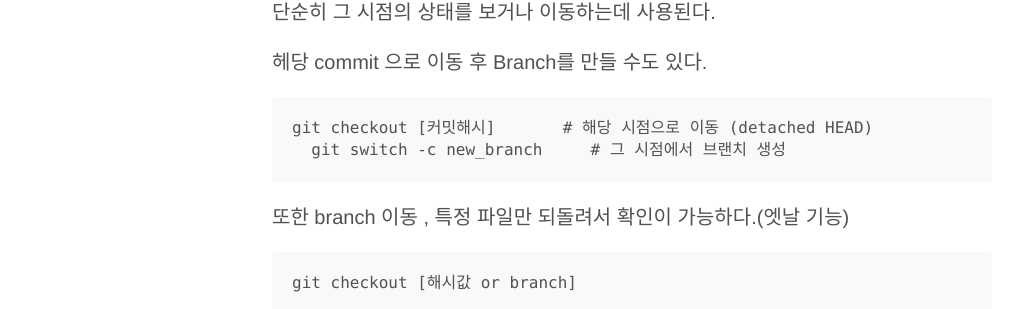
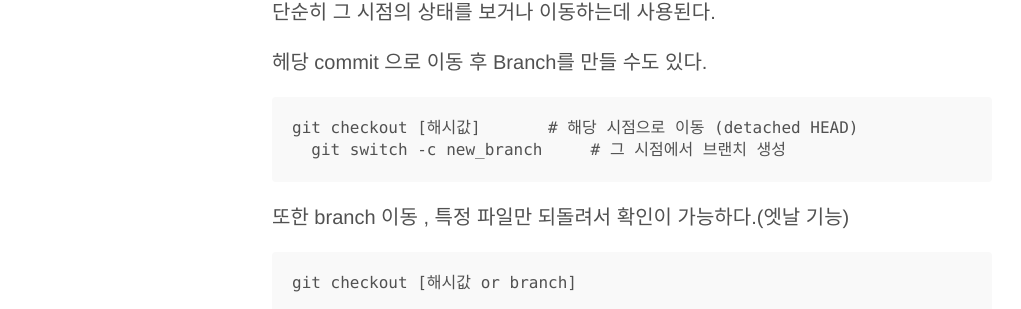
Before and after one commit to moon-akdong/moon-akdong.github.io, a Jekyll site: the page built from _posts/Github/2025-05-20-git-commit.md, in a window 1280 px wide and 900 px high, scrolled down 5746 px. Shown: the part 142-451 px from the top of the window, without its empty margins (8-1029 px from the left). Built offline with Jekyll 4.4.1, drawn with Linux system fonts in a browser that asks for light colours; some web fonts are replaced.

````diff
--- a/_posts/Github/2025-05-20-git-commit.md
+++ b/_posts/Github/2025-05-20-git-commit.md
@@ -191,7 +191,7 @@ checkout은 위의 두개와 달리 상태를 그대로 가져온다. 즉, 히
 헤당 commit 으로 이동 후 Branch를 만들 수도 있다.
 
 ```
-git checkout [커밋해시]       # 해당 시점으로 이동 (detached HEAD)
+git checkout [해시값]       # 해당 시점으로 이동 (detached HEAD)
   git switch -c new_branch     # 그 시점에서 브랜치 생성
 ```
 
````
Also changed, not shown: _posts/Github/2025-05-23-git-restore_clean.md (+1 -1 lines).
